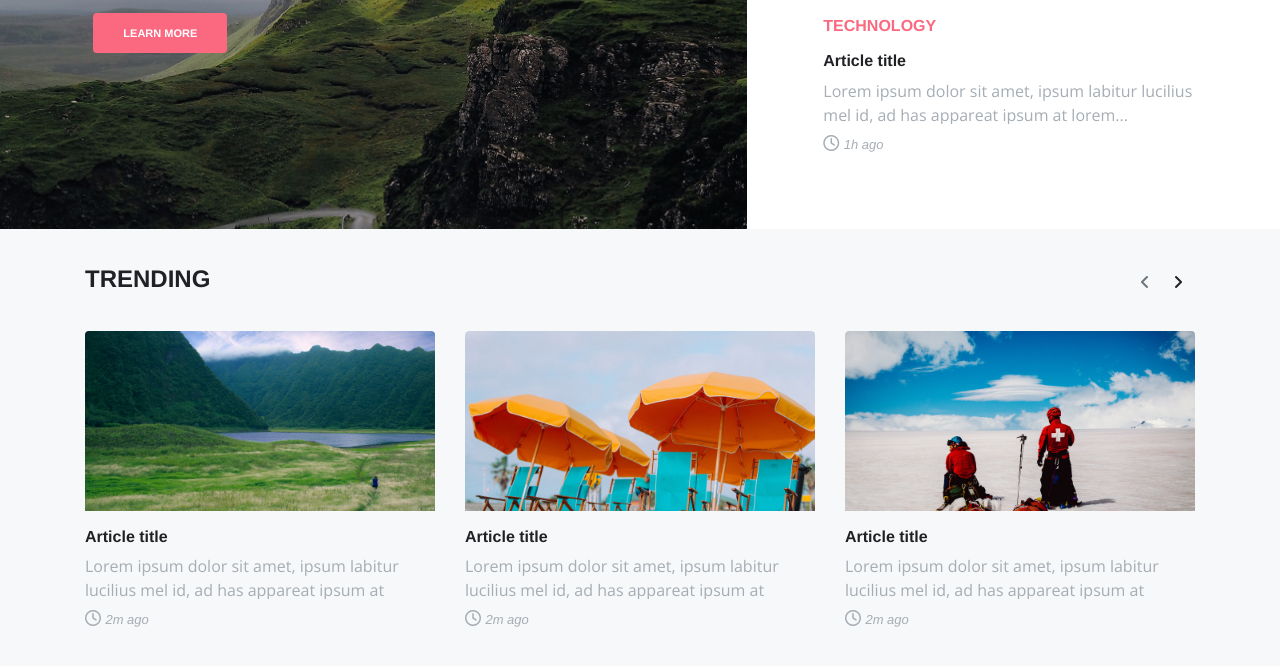
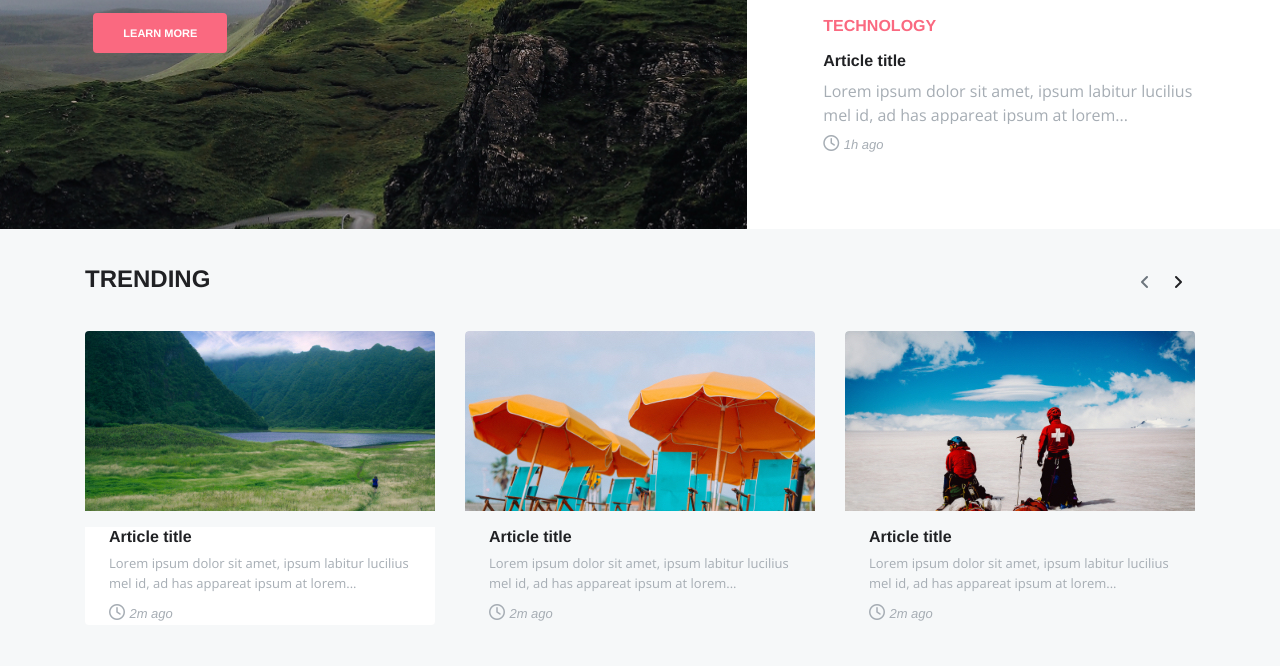
Before and after one commit to dunglnh/the-little-coffee, a plain HTML site: page index.html in a window 1280 px wide. Shown: the part 420-1086 px from the top of the page. Drawn offline with nearby package versions, Linux system fonts and the light colour scheme.

Commit message:
update 09042019
trending block

```diff
--- a/css/responsive.css
+++ b/css/responsive.css
@@ -16,6 +16,9 @@
     }
     .jumbotron__block, .news__block {
         width: 327px;
+    }
+    .trending__item--photo{
+        height: 9.75rem;
     }
  }
 /* Small devices (landscape phones, 576px and up) */
--- a/css/style.css
+++ b/css/style.css
@@ -129,6 +129,7 @@ a, a:hover {
 .content__block{
     padding-top: 2.3rem;
 }
-.trending__item--photo {
 
+.trending__item .article__item--text {
+    font-size: 0.8125rem;
 }
--- a/index.html
+++ b/index.html
@@ -109,11 +109,11 @@
                         </ul>
                     </div>
                     <ul class="row list-unstyled">
-                        <li class="trending__item col-md-6 col-lg-4">
+                        <li class="trending__item col-md-6 col-lg-4 mb-5">
                             <figure class="trending__item--photo overflow-hidden rounded-top">
                                 <a href="#"><img alt="Trending-1" src="/images/trending-img-1.jpg"/></a>
                             </figure>
-                            <article>
+                            <article class="px-4 bg-white rounded-bottom ">
                                 <h4 class="h6 font-weight-bold color--black">Article title</h4>
                                 <p class="open-sans mb-2 text--grey overflow-hidden article__item--text">Lorem ipsum dolor sit amet, ipsum labitur lucilius mel id, ad has appareat ipsum at lorem...</p>
                                 <div class="article__item--timeline">
@@ -121,11 +121,11 @@
                                 </div>
                             </article>
                         </li>
-                        <li class="trending__item col-md-6 col-lg-4">
+                        <li class="trending__item col-md-6 col-lg-4 mb-5">
                             <figure class="trending__item--photo overflow-hidden rounded-top">
                                 <a href="#"><img class="rounded-top" alt="Trending-1" src="/images/trending-img-2.jpg"/></a>
                             </figure>
-                            <article>
+                            <article class="px-4">
                                 <h4 class="h6 font-weight-bold color--black">Article title</h4>
                                 <p class="open-sans mb-2 text--grey overflow-hidden article__item--text">Lorem ipsum dolor sit amet, ipsum labitur lucilius mel id, ad has appareat ipsum at lorem...</p>
                                 <div class="article__item--timeline">
@@ -137,7 +137,7 @@
                             <figure class="trending__item--photo overflow-hidden rounded-top">
                                 <a href="#"><img class="rounded-top" alt="Trending-1" src="/images/trending-img-3.jpg"/></a>
                             </figure>
-                            <article>
+                            <article class="px-4">
                                 <h4 class="h6 font-weight-bold color--black">Article title</h4>
                                 <p class="open-sans mb-2 text--grey overflow-hidden article__item--text">Lorem ipsum dolor sit amet, ipsum labitur lucilius mel id, ad has appareat ipsum at lorem...</p>
                                 <div class="article__item--timeline">
```
